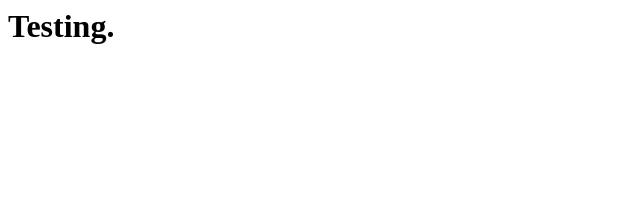
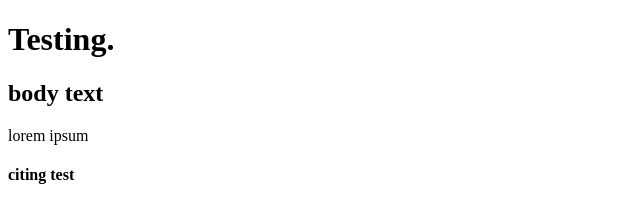
Before and after one commit to danumaraw/website-project, a plain HTML site: page index.html in a window 1280 px wide. Shown: the whole page, without its empty margins (0-640 px from the left). Drawn offline with Linux system fonts and the light colour scheme.

Commit message:
2nd commit metadata created as well as new tags added

```diff
--- a/index.html
+++ b/index.html
@@ -1,8 +1,22 @@
-<html>
+<!DOCTYPE html>
+<html lang="en">
 <head>
+    <meta charset="UTF-8">
+    <meta name="viewport" content="width=device-width, initial-scale=1.0">
     <title>This is a plant site</title>
 </head>
 <body>
-    <h1>Testing.</h1>
+    <header>
+        <h1>Testing.</h1>
+    </header>
+    <nav>
+    </nav>
+    <div>
+        <h2>body text</h2>
+        <p>lorem ipsum</p>
+    </div>
+    <footer>
+        <h4>citing test</h4>
+    </footer>
 </body>
 </html>
```
